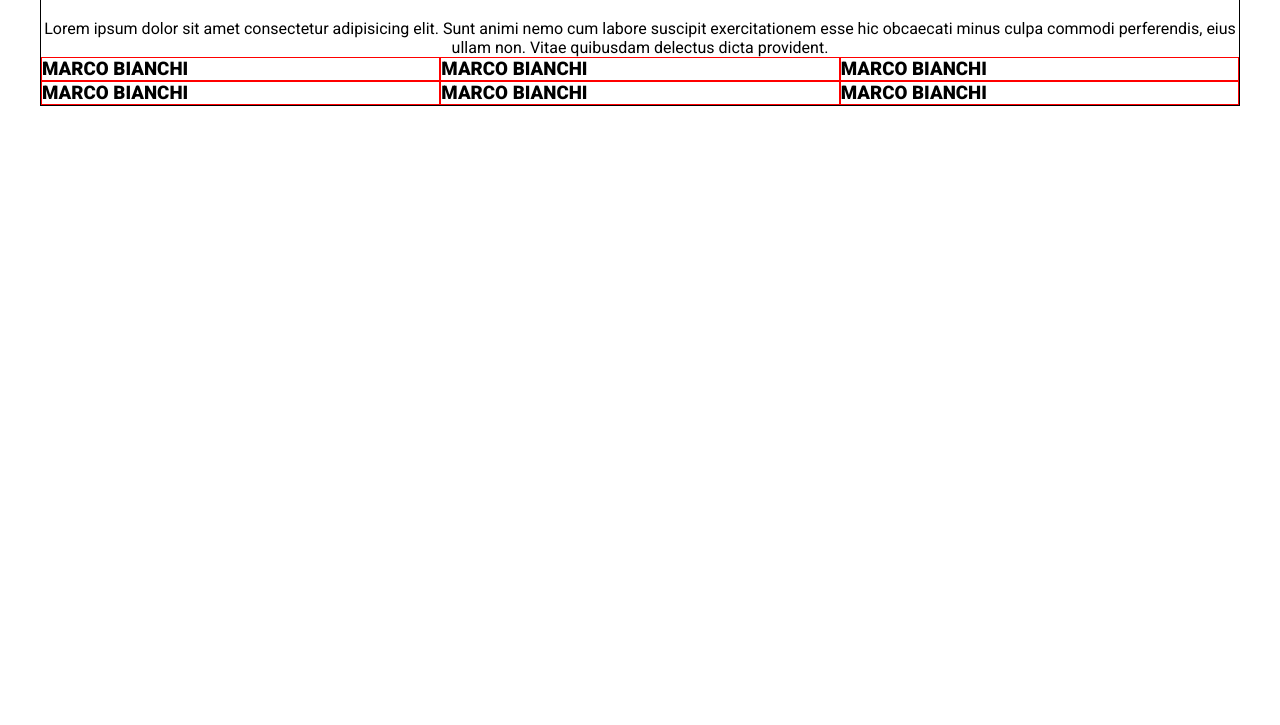
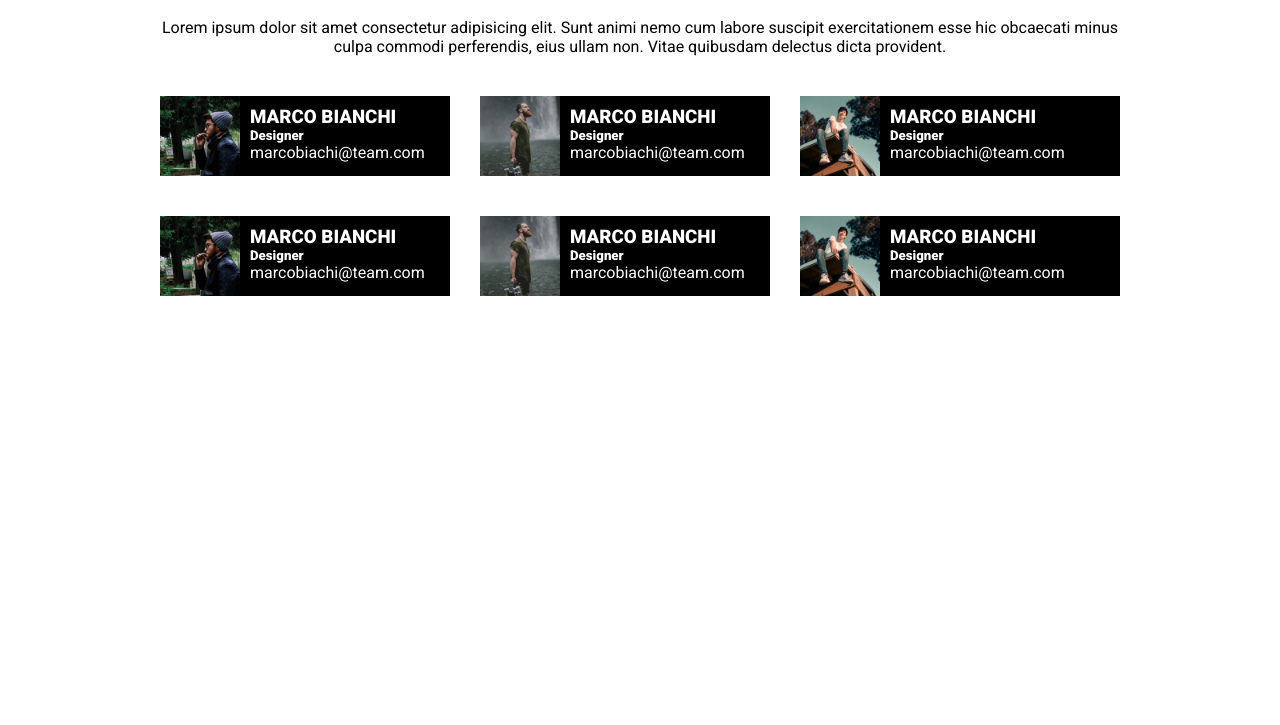
Before and after one commit to Luketto-dev/html-css-float-cards, a plain HTML site: page index.html in a window 1280 px wide. Shown: the part 75-800 px from the top of the page. Drawn offline with Linux system fonts and the light colour scheme.

Commit message:
impostazione layout con righe e colonne con float

```diff
--- a/css/style.css
+++ b/css/style.css
@@ -10,9 +10,8 @@ body{
 }
 
 .container{
-    width: 1200px;
+    width: 960px;
     margin: 0 auto;
-    border: 1px solid black;
 }
 
 header{
@@ -32,10 +31,32 @@ header h1{
 
 .container .row{
     width: 100%;
+    padding-top: 40px;
 }
 
 .row .col{
     float: left;
-    border: 1px solid red;
     width: calc(100%/3);
 }
+
+.row .col img{
+    height: 80px;
+    float: left;
+}
+
+.col .col-items{
+    background-color: black;
+    float: left;
+    padding: 10px;
+    color: white;
+    width: calc(100% - 80px);
+    height: 80px;
+}
+
+.row .col:nth-child(1){
+    padding-right: 30px;
+}
+
+.row .col:nth-child(2){
+    padding-right: 30px;
+}
--- a/index.html
+++ b/index.html
@@ -23,25 +23,59 @@
 
         <div class="row clearfix">
             <div class="col">
+                <img src="img/male1.png" alt="male1">
+                <div class="col-items">
                     <h3>MARCO BIANCHI</h3>
+                    <h5>Designer</h5>
+                    <div>marcobiachi@team.com</div>
                 </div>
+            </div>
+
             <div class="col">
+                <img src="img/male2.png" alt="">
+                <div class="col-items">
                     <h3>MARCO BIANCHI</h3>
+                    <h5>Designer</h5>
+                    <div>marcobiachi@team.com</div>
                 </div>
+            </div>
+
             <div class="col">
+                <img src="img/male3.png" alt="">
+                <div class="col-items">
                     <h3>MARCO BIANCHI</h3>
+                    <h5>Designer</h5>
+                    <div>marcobiachi@team.com</div>
+                </div>
             </div>
         </div>
 
         <div class="row clearfix">
+            <div class="col clearfix">
+                <img src="img/male1.png" alt="male1">
+                <div class="col-items">
+                    <h3>MARCO BIANCHI</h3>
+                    <h5>Designer</h5>
+                    <div>marcobiachi@team.com</div>
+                </div>
+            </div>
+
             <div class="col">
+                <img src="img/male2.png" alt="">
+                <div class="col-items">
                     <h3>MARCO BIANCHI</h3>
+                    <h5>Designer</h5>
+                    <div>marcobiachi@team.com</div>
                 </div>
+            </div>
+
             <div class="col">
+                <img src="img/male3.png" alt="">
+                <div class="col-items">
                     <h3>MARCO BIANCHI</h3>
+                    <h5>Designer</h5>
+                    <div>marcobiachi@team.com</div>
                 </div>
-            <div class="col">
-                <h3>MARCO BIANCHI</h2>
             </div>
         </div>
     </div>
```
Lines whose indentation alone changed are shown as unchanged.
